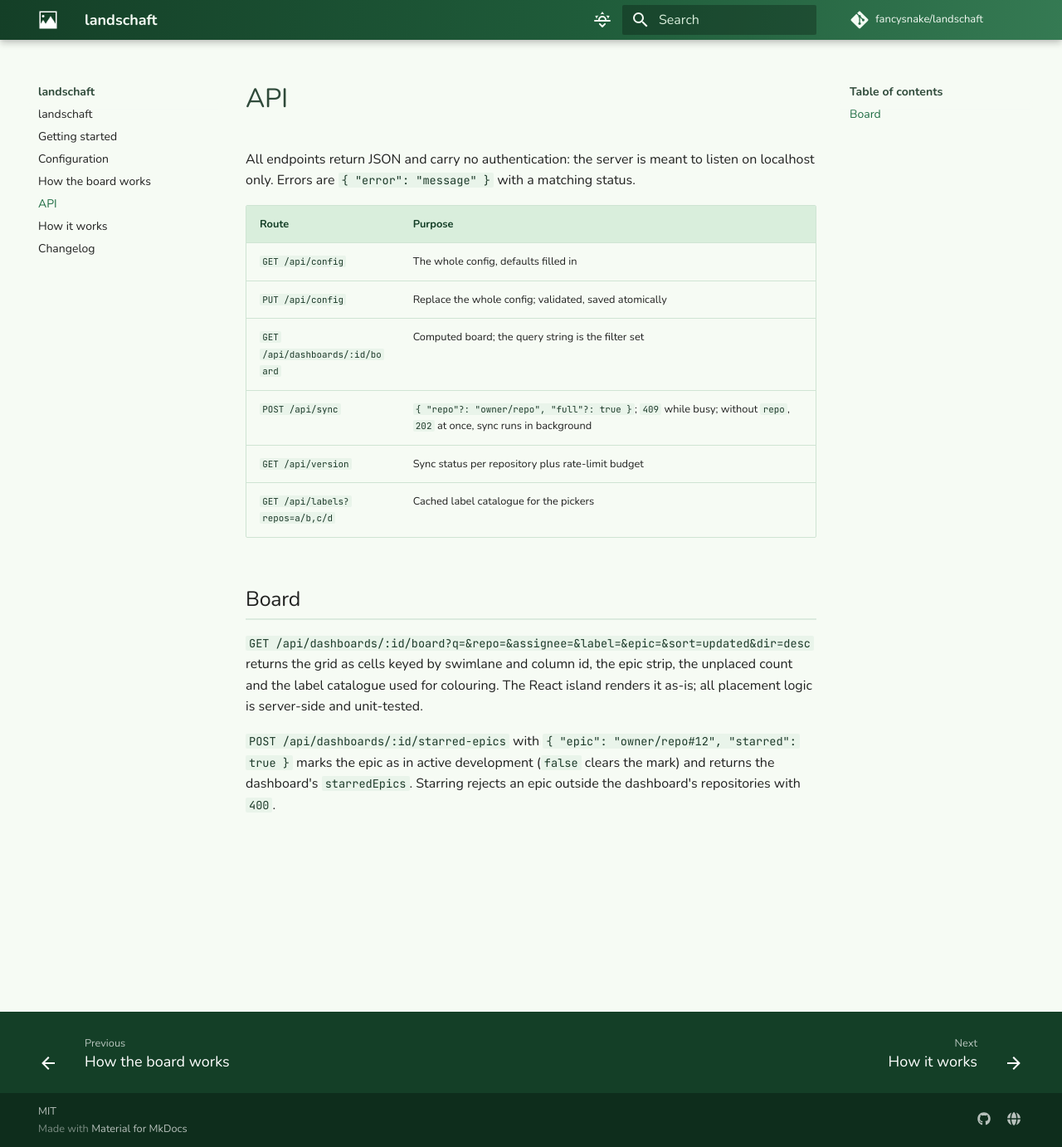
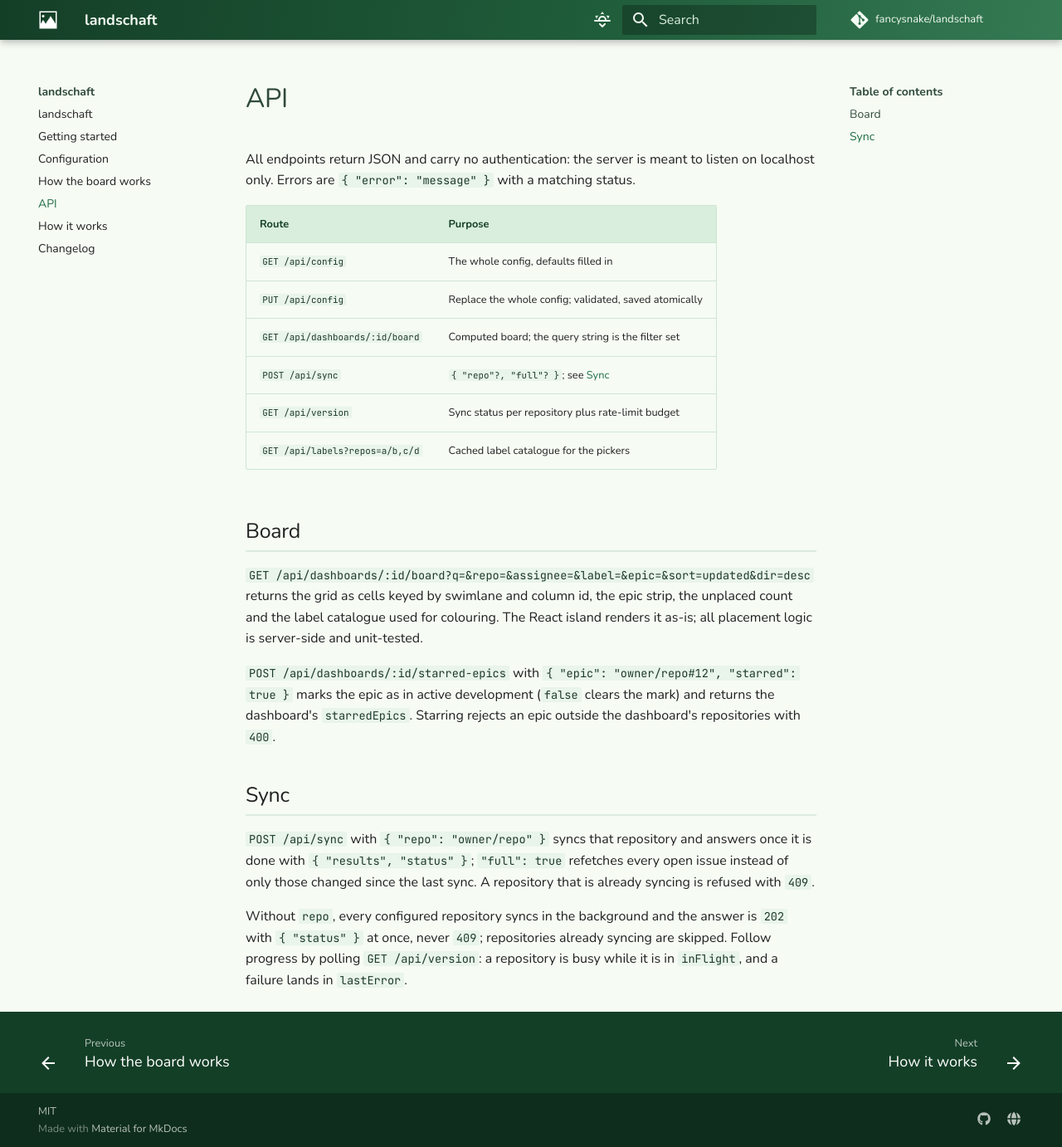
Before and after one commit to fancysnake/landschaft, an MkDocs documentation site: the page built from docs/api.md, in a window 1280 px wide and 1382 px high. Shown: the whole window at 83% size. Built offline with MkDocs 1.6.1 and Material for MkDocs 9.7.7, drawn with Linux system fonts in a browser that asks for light colours; comment, search, counter and statistics services are not loaded.

Commit message:
chore: act on the review triage

```diff
--- a/docs/api.md
+++ b/docs/api.md
@@ -3,14 +3,14 @@
 All endpoints return JSON and carry no authentication: the server is meant to listen on
 localhost only. Errors are `{ "error": "message" }` with a matching status.
 
-| Route                           | Purpose                                                                                                              |
-| ------------------------------- | -------------------------------------------------------------------------------------------------------------------- |
-| `GET /api/config`               | The whole config, defaults filled in                                                                                 |
-| `PUT /api/config`               | Replace the whole config; validated, saved atomically                                                                |
-| `GET /api/dashboards/:id/board` | Computed board; the query string is the filter set                                                                   |
-| `POST /api/sync`                | `{ "repo"?: "owner/repo", "full"?: true }`; `409` while busy; without `repo`, `202` at once, sync runs in background |
-| `GET /api/version`              | Sync status per repository plus rate-limit budget                                                                    |
-| `GET /api/labels?repos=a/b,c/d` | Cached label catalogue for the pickers                                                                               |
+| Route                           | Purpose                                               |
+| ------------------------------- | ----------------------------------------------------- |
+| `GET /api/config`               | The whole config, defaults filled in                  |
+| `PUT /api/config`               | Replace the whole config; validated, saved atomically |
+| `GET /api/dashboards/:id/board` | Computed board; the query string is the filter set    |
+| `POST /api/sync`                | `{ "repo"?, "full"? }`; see [Sync](#sync)             |
+| `GET /api/version`              | Sync status per repository plus rate-limit budget     |
+| `GET /api/labels?repos=a/b,c/d` | Cached label catalogue for the pickers                |
 
 ## Board
 
@@ -22,3 +22,14 @@ server-side and unit-tested.
 `POST /api/dashboards/:id/starred-epics` with `{ "epic": "owner/repo#12", "starred": true }`
 marks the epic as in active development (`false` clears the mark) and returns the dashboard's
 `starredEpics`. Starring rejects an epic outside the dashboard's repositories with `400`.
+
+## Sync
+
+`POST /api/sync` with `{ "repo": "owner/repo" }` syncs that repository and answers once it is
+done with `{ "results", "status" }`; `"full": true` refetches every open issue instead of only
+those changed since the last sync. A repository that is already syncing is refused with `409`.
+
+Without `repo`, every configured repository syncs in the background and the answer is `202` with
+`{ "status" }` at once, never `409`; repositories already syncing are skipped. Follow progress
+by polling `GET /api/version`: a repository is busy while it is in `inFlight`, and a failure
+lands in `lastError`.
--- a/src/pages/api/sync.ts
+++ b/src/pages/api/sync.ts
@@ -27,5 +27,5 @@ export const POST = route(async ({ request }) => {
   }
   // Failures land in status.lastError; clients follow progress through /api/version.
   void syncer.syncAll(allRepos(loadConfig()), { full: body.full });
-  return json({ results: [], status: syncer.status() }, 202);
+  return json({ status: syncer.status() }, 202);
 });
```
Also changed, not shown: 3 other files.
